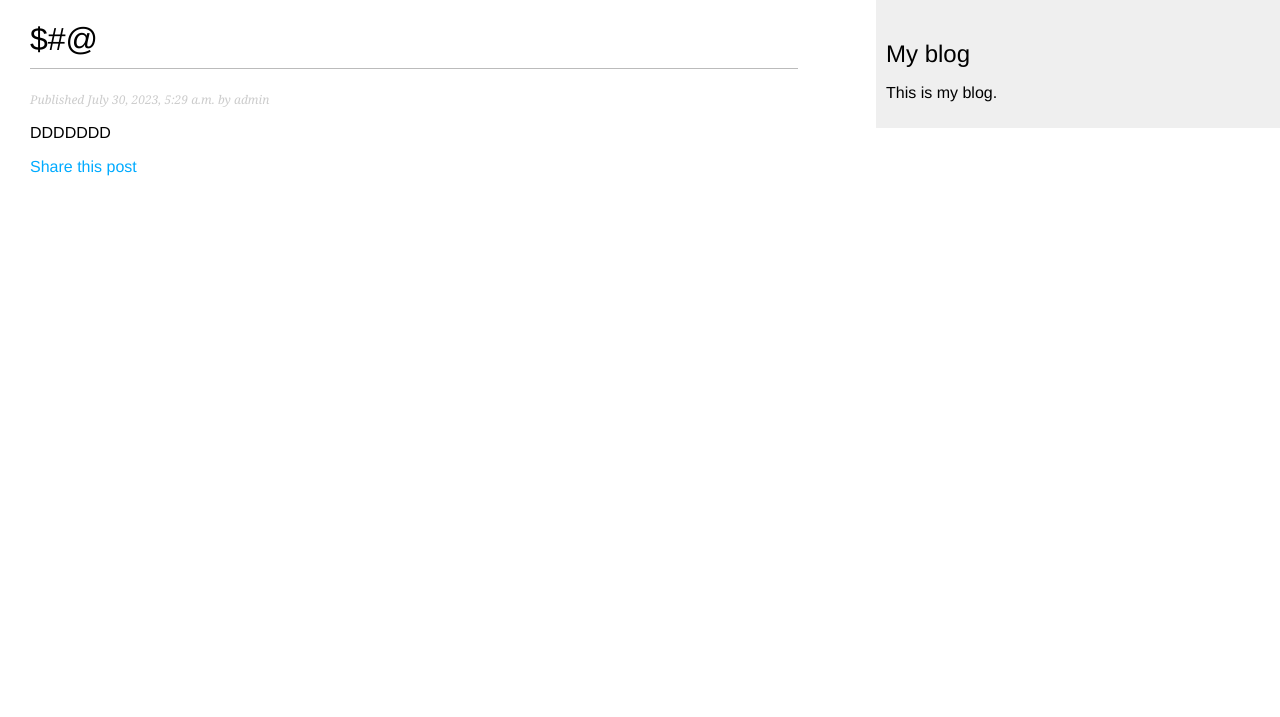
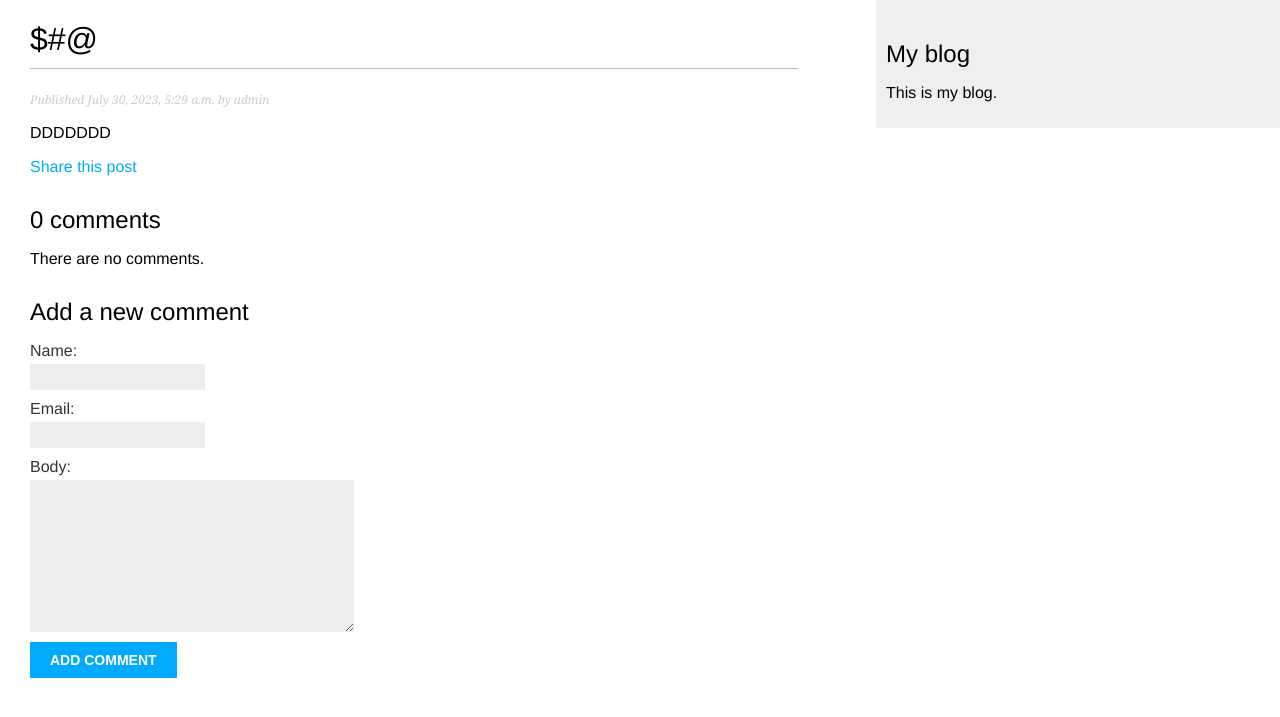
Before and after one commit to vadi22/mysite, a Django app: a page that uses blog/templates/blog/post/detail.html in a window 1280 px wide. Shown: the top 717 px of the page. Run offline with Django 4.2, Linux system fonts and the light colour scheme; data comes from the database, SQL or seed files in the repository; both versions use the stored data as it was after the commit.

Commit message:
comments

```diff
--- a/blog/templates/blog/post/detail.html
+++ b/blog/templates/blog/post/detail.html
@@ -13,4 +13,21 @@
             Share this post
         </a>
     </p>
+    {% with comments.count as total_comments %}
+        <h2>
+            {{ total_comments }} comment{{ total_comments|pluralize }}
+        </h2>
+    {% endwith %}
+    {% for comment in comments %}
+        <div class="comment">
+            <p class="info">
+                Comment {{ forloop.counter }} by {{ comment.name }}
+                {{ comment.created }}
+            </p>
+            {{ comment.body|linebreaks}}
+        </div>
+    {% empty %}
+        <p>There are no comments.</p>
+    {% endfor %}
+    {% include "blog/post/includes/comment_form.html"%}
 {% endblock %}
--- /dev/null
+++ b/blog/templates/blog/post/includes/comment_form.html
@@ -0,0 +1,6 @@
+<h2>Add a new comment</h2>
+<form action="{% url "blog:post_comment" post.id %}" method="post">
+  {{ form.as_p }}
+  {% csrf_token %}
+  <p><input type="submit" value="Add comment"></p>
+</form>
--- a/blog/urls.py
+++ b/blog/urls.py
@@ -11,4 +11,6 @@ urlpatterns = [
          name='post_detail'),
     path('<int:post_id>/share/',
          views.post_share, name='post_share'),
+     path('<int:post_id>/comment/',
+          views.post_comment, name='post_comment')
 ]
--- a/blog/views.py
+++ b/blog/views.py
@@ -16,9 +16,13 @@ def post_detail(request, year, month, day, post):
                              publish__year=year,
                              publish__month=month,
                              publish__day=day)
+    comments = post.comments.filter(active=True)
+    form = CommentForm()
     return render(request,
                   'blog/post/detail.html',
-                  {'post':post})
+                  {'post':post,
+                   'comments': comments,
+                   'form':form})
 
 def post_list(request):
     post_list = Post.published.all()
@@ -70,15 +74,14 @@ def post_share(request, post_id):
 
 @require_POST
 def post_comment(request, post_id):
-    post = get_object_or_404(Post,
-                             id=post_id,
+    post = get_object_or_404(Post, id=post_id, \
                              status=Post.Status.PUBLISHED)
 
     comment = None
 
-    form = CommentForm(data=request)
+    form = CommentForm(data=request.POST)
     if form.is_valid():
-        comment =form.save(commit=False)
+        comment = form.save(commit=False)
         comment.post = post
         comment.save()
     return render(request, 'blog/post/comment.html',
```
Also changed, not shown: blog/templates/blog/post/comment.html (added, +12 -0 lines), db.sqlite3.
